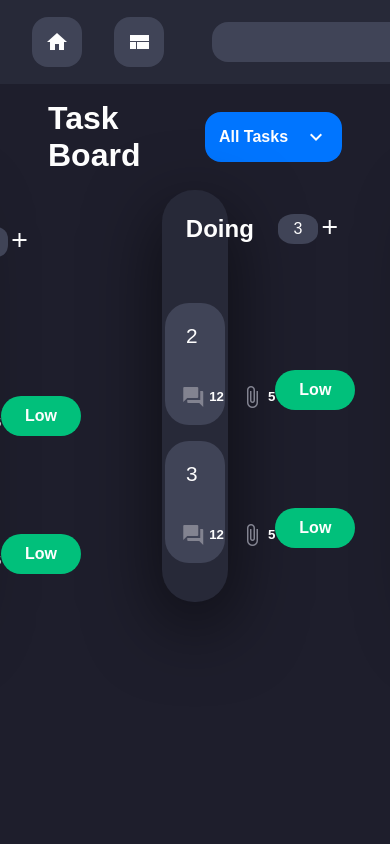
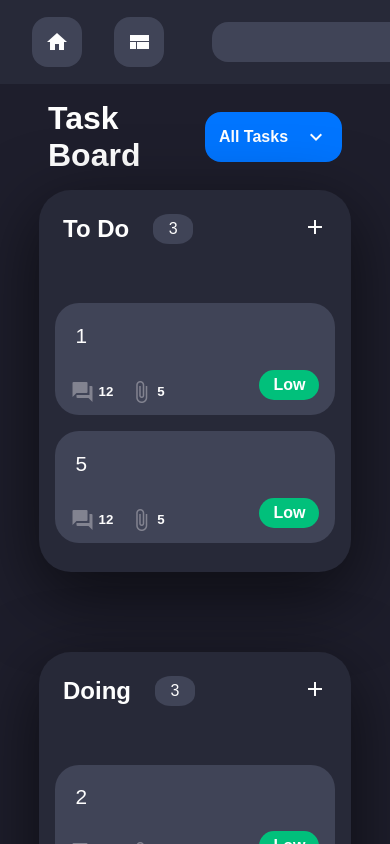
Before and after one commit to furkan-ceylan/kanbio, a Vue app: page / in a window 390 px wide. Shown: the top 844 px of the page. Built offline with nearby package versions, Linux system fonts and the light colour scheme.

Commit message:
responsive design added

```diff
--- a/src/components/Tasks.vue
+++ b/src/components/Tasks.vue
@@ -157,8 +157,8 @@ export default {
 .tasks {
   display: flex;
   justify-content: center;
+  align-items: flex-start;
   gap: 13rem;
-  margin-bottom: 4rem;
 }
 
 .task-card {
@@ -168,7 +168,7 @@ export default {
   width: 17%;
   min-height: 200px;
   border-radius: 2rem;
-  padding-bottom: 1rem;
+  padding-bottom: 2rem;
   box-shadow: rgba(0, 0, 0, 0.56) 0px 22px 70px 4px;
 }
 
@@ -272,4 +272,24 @@ export default {
 .task-icons {
   color: #828390;
 }
+
+@media only screen and (max-width: 1500px) {
+  .btn {
+    width: 60px;
+    height: 30px;
+    font-size: 1rem;
+  }
+}
+
+@media only screen and (max-width: 1250px) {
+  .tasks {
+    flex-direction: column;
+    align-items: center;
+    gap: 5rem;
+  }
+
+  .task-card {
+    width: 80%;
+  }
+}
 </style>
```
